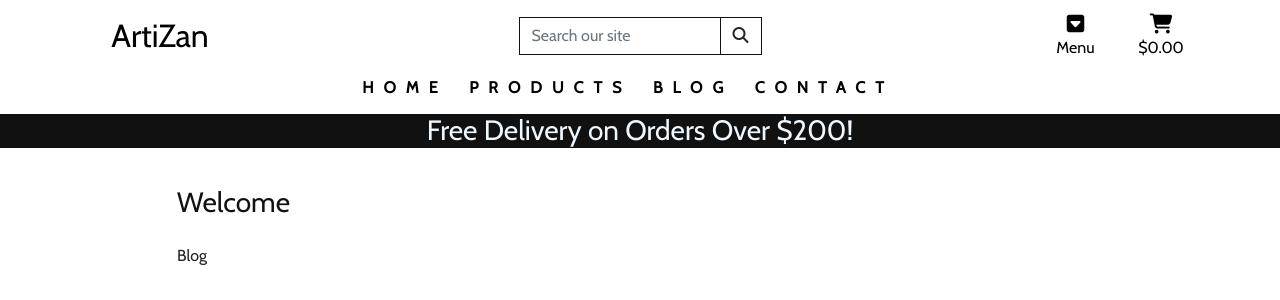
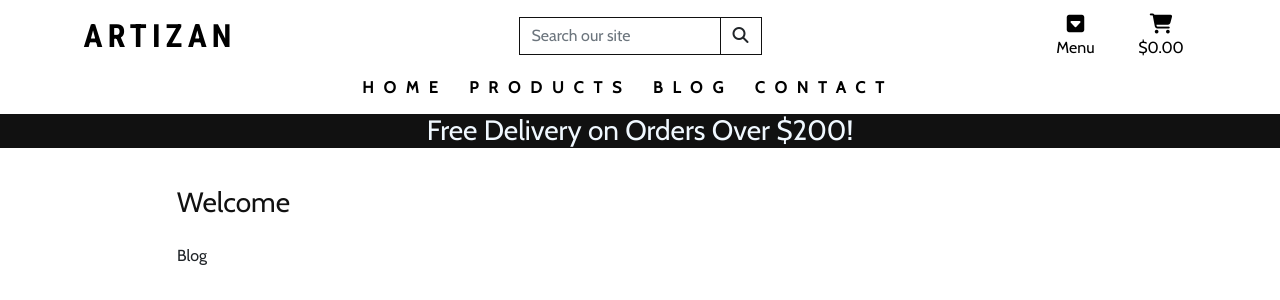
Before and after one commit to Birrellc/Project__artiZan-ms4, a Django app: page /blog/ in a window 1280 px wide. Shown: the top 300 px of the page. Run offline with Django 3.2, Linux system fonts and the light colour scheme; data that the repository does not hold is empty; some libraries are stand-ins or nearby versions.

Commit message:
Style: Adjusted Heading font/style

```diff
--- a/static/css/base.css
+++ b/static/css/base.css
@@ -42,15 +42,23 @@ a {
   width: 50%;
 }
 
-.sub-navbar{
-  display:flex;
+.sub-navbar {
+  display: flex;
   justify-content: center;
   height: 30px;
   letter-spacing: 10px;
-  font-weight:800;
+  font-weight: 800;
 }
 
 /* Home */
+
+.main-header {
+  font-family: 'Roboto Condensed', sans-serif;
+  font-weight: 800;
+  font-size: 2rem;
+  text-transform: uppercase;
+  letter-spacing: 5px;
+}
 
 .btn {
   background: grey;
@@ -123,7 +131,7 @@ a {
   border-bottom: 2px solid #111;
 }
 
-.product-dropdown{
+.product-dropdown {
   text-align: center;
   line-height: 50px;
   letter-spacing: 5px;
@@ -142,7 +150,7 @@ a {
   text-transform: uppercase;
   letter-spacing: 2px;
   font-family: 'Roboto Condensed', sans-serif;
-  font-weight:800
+  font-weight: 800
 }
 
 .card-body {
--- a/templates/includes/navbar.html
+++ b/templates/includes/navbar.html
@@ -1,7 +1,7 @@
 <nav id="topnav" class="topnav row bg-white pt-lg-1 d-none d-lg-flex">
     <div class="col-12 col-lg-3 my-auto text-center">
         <a href="{% url 'home' %}" class="nav-link main-logo-link">
-            <h2 class="logo-font text-black my-0">ArtiZan</h2>
+            <h2 class="main-header my-0">ArtiZan</h2>
         </a>
     </div>
     <div class="searchbar col-12 col-lg-3 my-auto">
```
